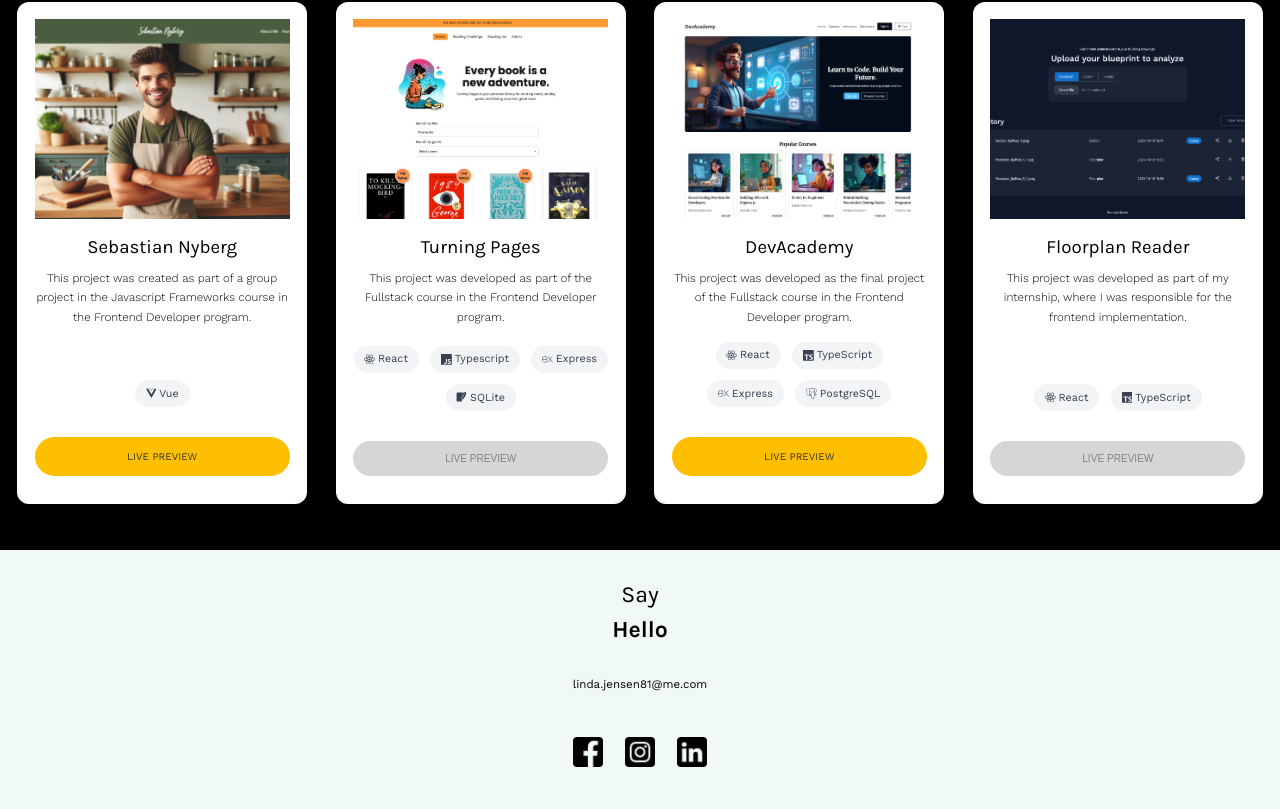
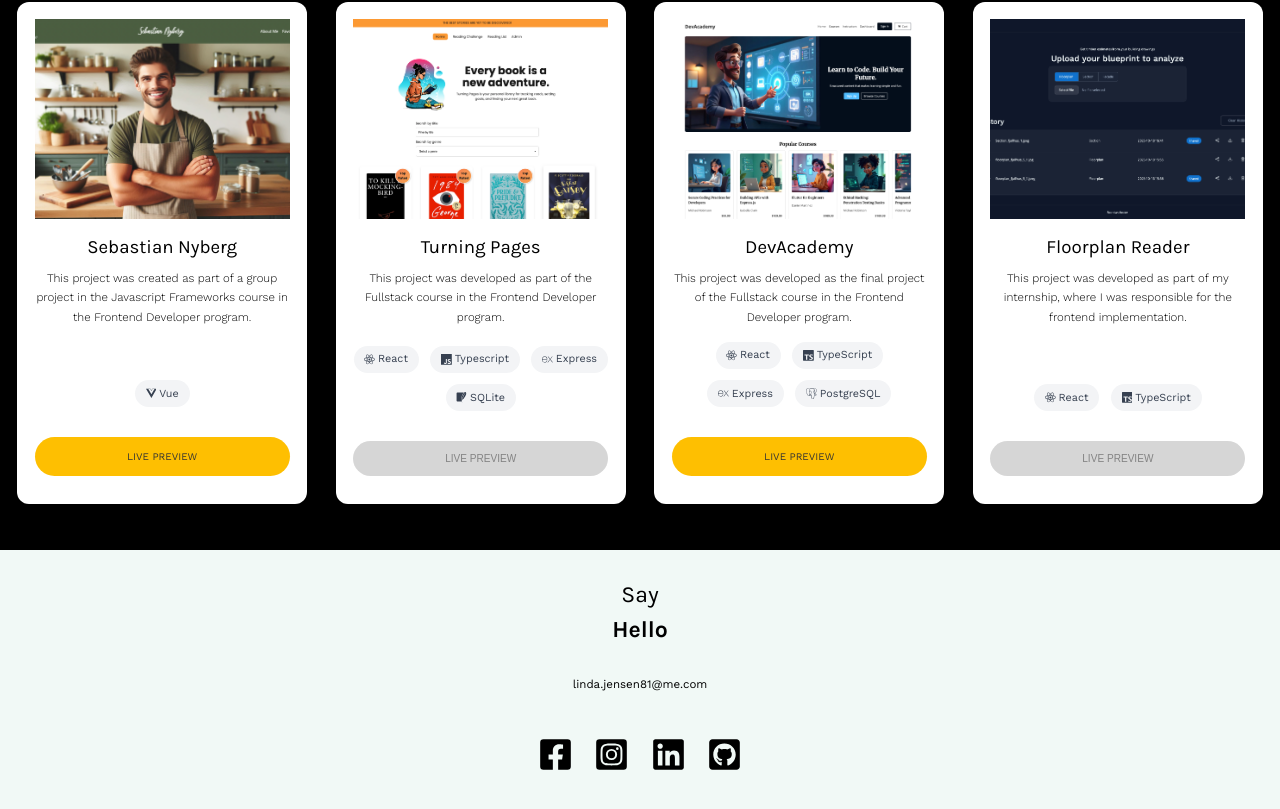
Before and after one commit to lindajensen/portfolio-v2, a React (Vite) app: page / in a window 1280 px wide. Shown: the part 1469-2278 px from the top of the page. Built offline with nearby package versions, Linux system fonts and the light colour scheme.

Commit message:
replace social media icons with React Icons and add GitHub link to contact section

```diff
--- a/src/components/Contact.tsx
+++ b/src/components/Contact.tsx
@@ -1,3 +1,10 @@
+import {
+  FaFacebookSquare,
+  FaInstagramSquare,
+  FaLinkedin,
+  FaGithubSquare,
+} from "react-icons/fa";
+
 function Contact() {
   return (
     <section className="contact">
@@ -16,36 +23,28 @@ function Contact() {
           href="https://www.facebook.com/linda.jensen.5872"
           target="_blank"
         >
-          <img
-            className="contact__socials-icon"
-            src="/src/assets/img/facebook-icon.png"
-            alt="Facebook"
-            width="30"
-          />
+          <FaFacebookSquare className="contact__socials-icon" size={35} />
         </a>
         <a
           className="contact__socials-link"
           href="https://www.instagram.com/jensenvbg/"
           target="_blank"
         >
-          <img
-            className="contact__socials-icon"
-            src="/src/assets/img/instagram-icon.png"
-            alt="Instagram"
-            width="30"
-          />
+          <FaInstagramSquare className="contact__socials-icon" size={35} />
         </a>
         <a
           className="contact__socials-link"
           href="https://www.linkedin.com/in/linda-jensen-swe/"
           target="_blank"
         >
-          <img
-            className="contact__socials-icon"
-            src="/src/assets/img/linkedin-icon.png"
-            alt="LinkedIn"
-            width="30"
-          />
+          <FaLinkedin className="contact__socials-icon" size={35} />
+        </a>
+        <a
+          className="contact__socials-link"
+          href="https://github.com/lindajensen"
+          target="_blank"
+        >
+          <FaGithubSquare className="contact__socials-icon" size={35} />
         </a>
       </div>
     </section>
```
